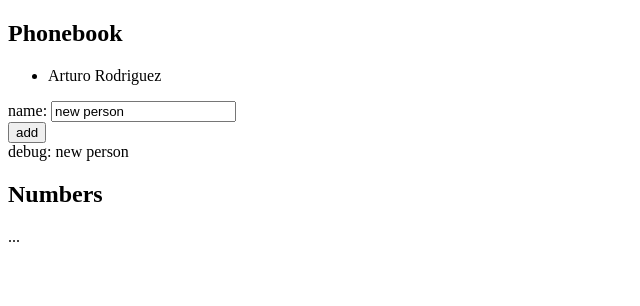
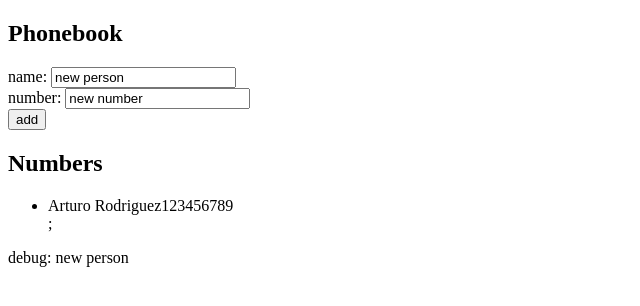
Before and after one commit to GeanVillamar/Part2, a React (Vite) app in the folder TheTelefonicaAgenda/: page / in a window 1280 px wide. Shown: the top 306 px of the page, without its empty margins (0-640 px from the left). Built offline with nearby package versions, Linux system fonts and the light colour scheme.

Commit message:
2.8: TheTelefonicaAgenda step 3

```diff
--- a/TheTelefonicaAgenda/src/App.jsx
+++ b/TheTelefonicaAgenda/src/App.jsx
@@ -4,6 +4,7 @@
 const App = (props) => {
   const [persons, setPersons] = useState(props.persons);
   const [newName, setNewName] = useState("new person");
+  const [newNumber, setNewNumber] = useState("new number");
 
   console.log("array persons", persons);
 
@@ -11,6 +12,7 @@
     event.preventDefault();
     const personObject = {
       name: newName,
+      number: newNumber,
       id: persons.length + 1,
     };
 
@@ -24,6 +26,7 @@
 
     setPersons(persons.concat(personObject));
     setNewName("");
+    setNewNumber("");
   };
 
   const handleNameChange = (event) => {
@@ -31,25 +34,32 @@
     setNewName(event.target.value);
   };
 
+  const handleNumberChange = (event) => {
+    console.log(event.target.value);
+    setNewNumber(event.target.value);
+  };
+
   return (
     <div>
       <h2>Phonebook</h2>
+      <form onSubmit={addName}>
+        <div>
+          name: <input value={newName} onChange={handleNameChange} />
+        </div>
+        <div>
+          number: <input value={newNumber} onChange={handleNumberChange} />
+        </div>
+        <div>
+          <button type="submit">add</button>
+        </div>
+      </form>
+      <h2>Numbers</h2>
       <ul>
         {persons.map((person) => (
           <Person key={person.id} person={person} />
         ))}
       </ul>
-      <form onSubmit={addName}>
-        <div>
-          name: <input value={newName} onChange={handleNameChange} />
-        </div>
-        <div>
-          <button type="submit">add</button>
-        </div>
-      </form>
       <div>debug: {newName}</div>
-      <h2>Numbers</h2>
-      ...
     </div>
   );
 };
--- a/TheTelefonicaAgenda/src/components/Person.jsx
+++ b/TheTelefonicaAgenda/src/components/Person.jsx
@@ -1,4 +1,12 @@
 const Person = ({ person }) => {
-  return <li>{person.name}</li>;
+  return (
+    <>
+      <li>
+        {person.name}
+        {person.number}
+      </li>
+      ;
+    </>
+  );
 };
 export default Person;
--- a/TheTelefonicaAgenda/src/main.jsx
+++ b/TheTelefonicaAgenda/src/main.jsx
@@ -5,7 +5,7 @@
   {
     id: 1,
     name: "Arturo Rodriguez",
-    important: true,
+    number: "123456789",
   },
 ];
 
```
